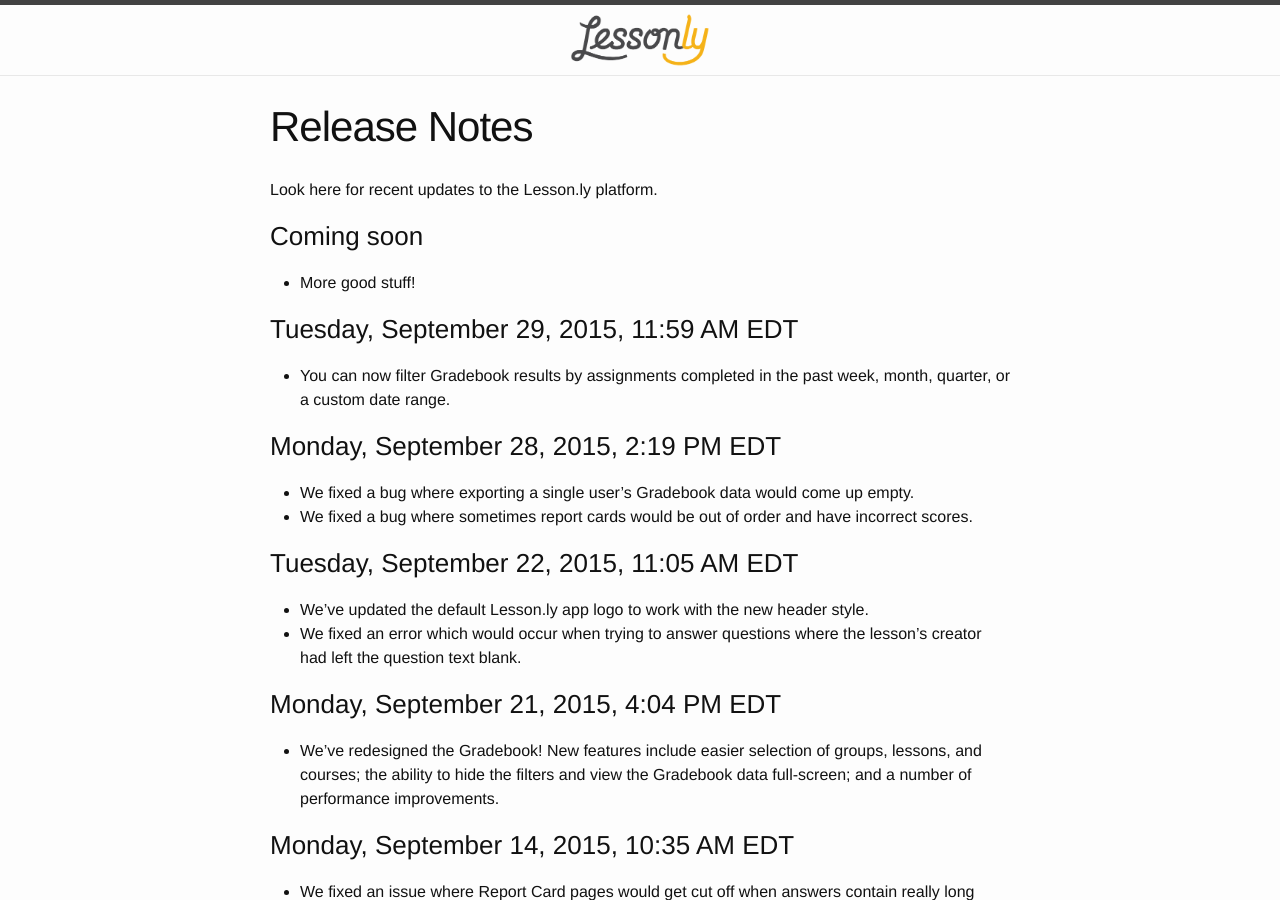
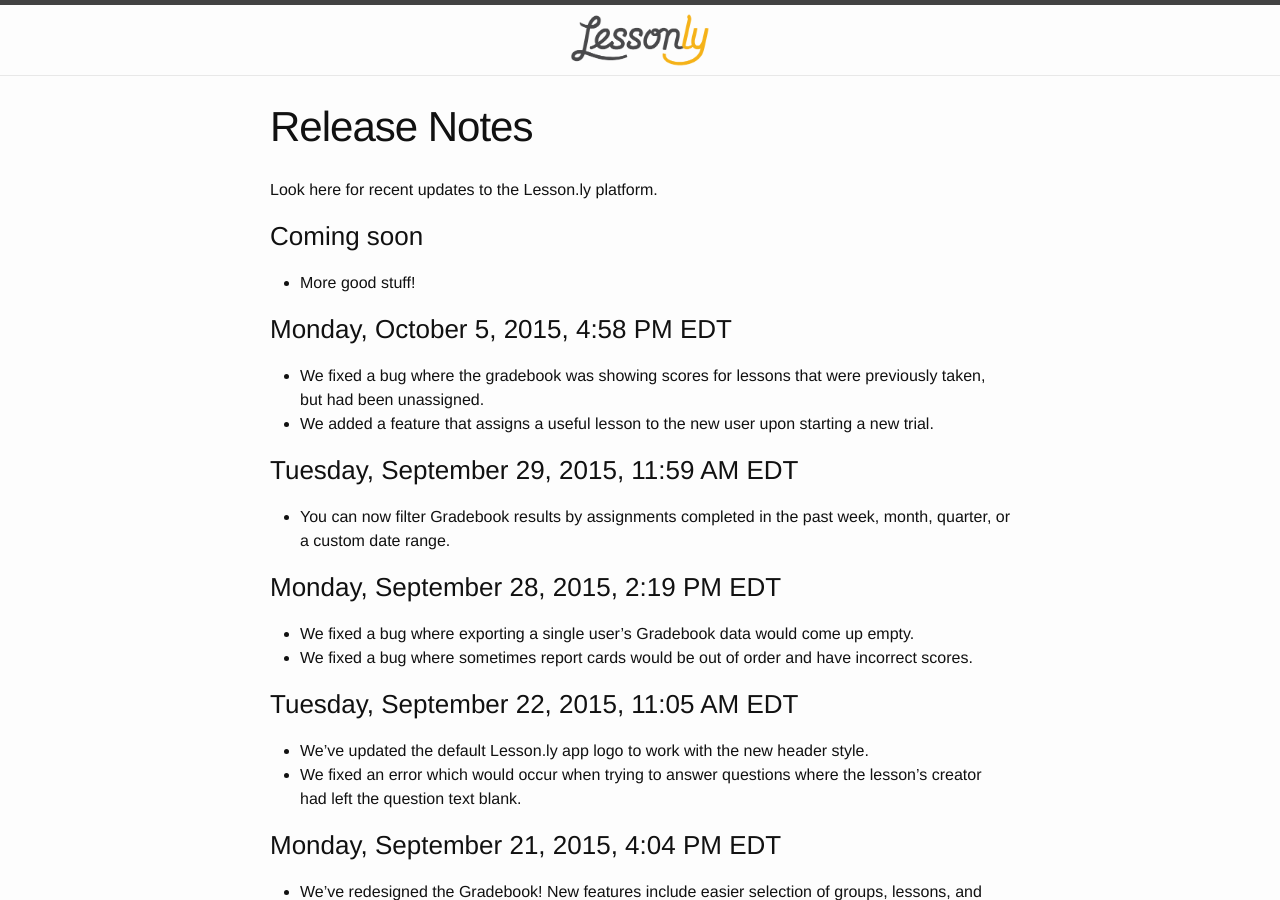
Before and after one commit to isabella232/lessonly.github.io, a Jekyll site: the page built from release-notes.md, in a window 1280 px wide and 900 px high. Built offline with Jekyll 4.4.1, drawn with Linux system fonts in a browser that asks for light colours.

Commit message:
New release

```diff
--- a/release-notes.md
+++ b/release-notes.md
@@ -9,6 +9,11 @@
 ### Coming soon
 
 - More good stuff!
+
+### Monday, October 5, 2015, 4:58 PM EDT
+
+- We fixed a bug where the gradebook was showing scores for lessons that were previously taken, but had been unassigned.
+- We added a feature that assigns a useful lesson to the new user upon starting a new trial.
 
 ### Tuesday, September 29, 2015, 11:59 AM EDT
 
```
